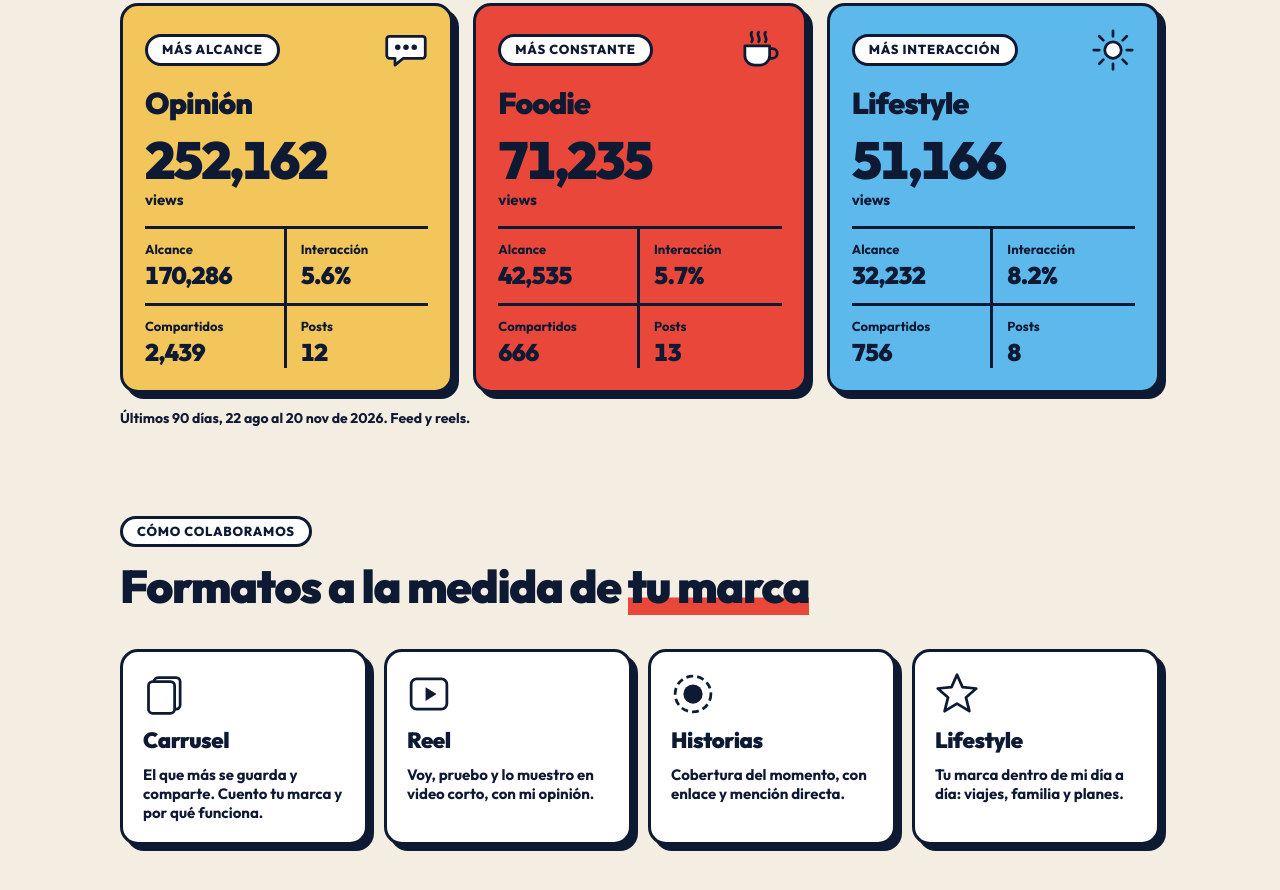
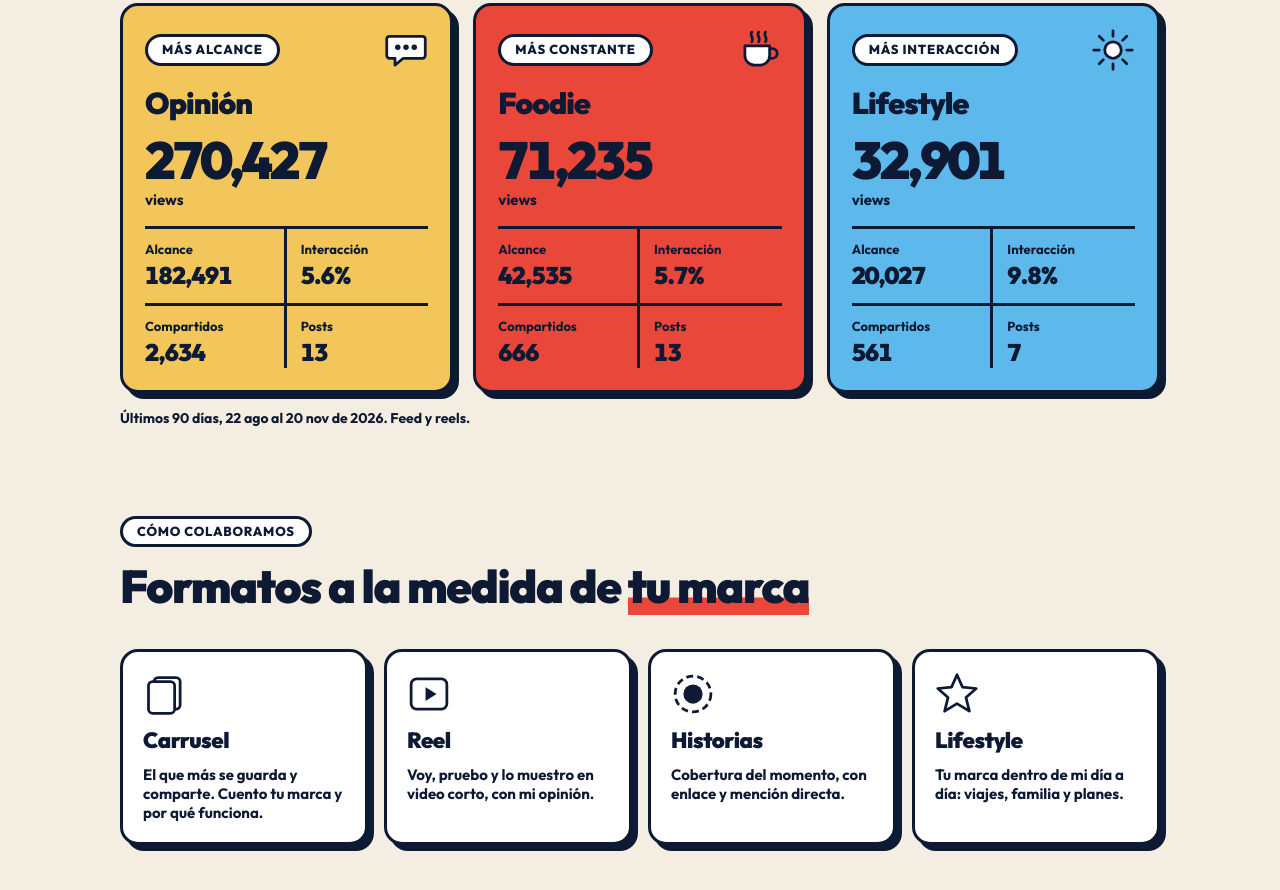
Before and after one commit to marioquirosr/workexperience, a plain HTML site: page creador/index.html in a window 1280 px wide. Shown: the part 3948-4838 px from the top of the page. Drawn offline with Linux system fonts and the light colour scheme.

Commit message:
Creador: reel del edificio pasa a Opinión
Co-Authored-By: Claude Opus 5.5 <noreply@anthropic.com>
Claude-Session: https://claude.ai/code/session_01UmvrQWJSZyqn6NonawZWjX

```diff
--- a/creador/index.html
+++ b/creador/index.html
@@ -320,12 +320,12 @@ footer{padding:36px 0 56px;font-size:13px;font-weight:700;opacity:.7;max-width:6
     <div class="pc2 box y">
       <div class="head"><span class="chip">Más alcance</span><svg class="ic" width="44" height="44"><use href="#i-talk"/></svg></div>
       <h3>Opinión</h3>
-      <div><div class="big">252,162</div><div class="lab">views</div></div>
+      <div><div class="big">270,427</div><div class="lab">views</div></div>
       <dl>
-        <div><dt>Alcance</dt><dd>170,286</dd></div>
+        <div><dt>Alcance</dt><dd>182,491</dd></div>
         <div><dt>Interacción</dt><dd>5.6%</dd></div>
-        <div><dt>Compartidos</dt><dd>2,439</dd></div>
-        <div><dt>Posts</dt><dd>12</dd></div>
+        <div><dt>Compartidos</dt><dd>2,634</dd></div>
+        <div><dt>Posts</dt><dd>13</dd></div>
       </dl>
     </div>
     <div class="pc2 box pk">
@@ -342,12 +342,12 @@ footer{padding:36px 0 56px;font-size:13px;font-weight:700;opacity:.7;max-width:6
     <div class="pc2 box cy">
       <div class="head"><span class="chip">Más interacción</span><svg class="ic" width="44" height="44"><use href="#i-life"/></svg></div>
       <h3>Lifestyle</h3>
-      <div><div class="big">51,166</div><div class="lab">views</div></div>
+      <div><div class="big">32,901</div><div class="lab">views</div></div>
       <dl>
-        <div><dt>Alcance</dt><dd>32,232</dd></div>
-        <div><dt>Interacción</dt><dd>8.2%</dd></div>
-        <div><dt>Compartidos</dt><dd>756</dd></div>
-        <div><dt>Posts</dt><dd>8</dd></div>
+        <div><dt>Alcance</dt><dd>20,027</dd></div>
+        <div><dt>Interacción</dt><dd>9.8%</dd></div>
+        <div><dt>Compartidos</dt><dd>561</dd></div>
+        <div><dt>Posts</dt><dd>7</dd></div>
       </dl>
     </div>
   </div>
```
